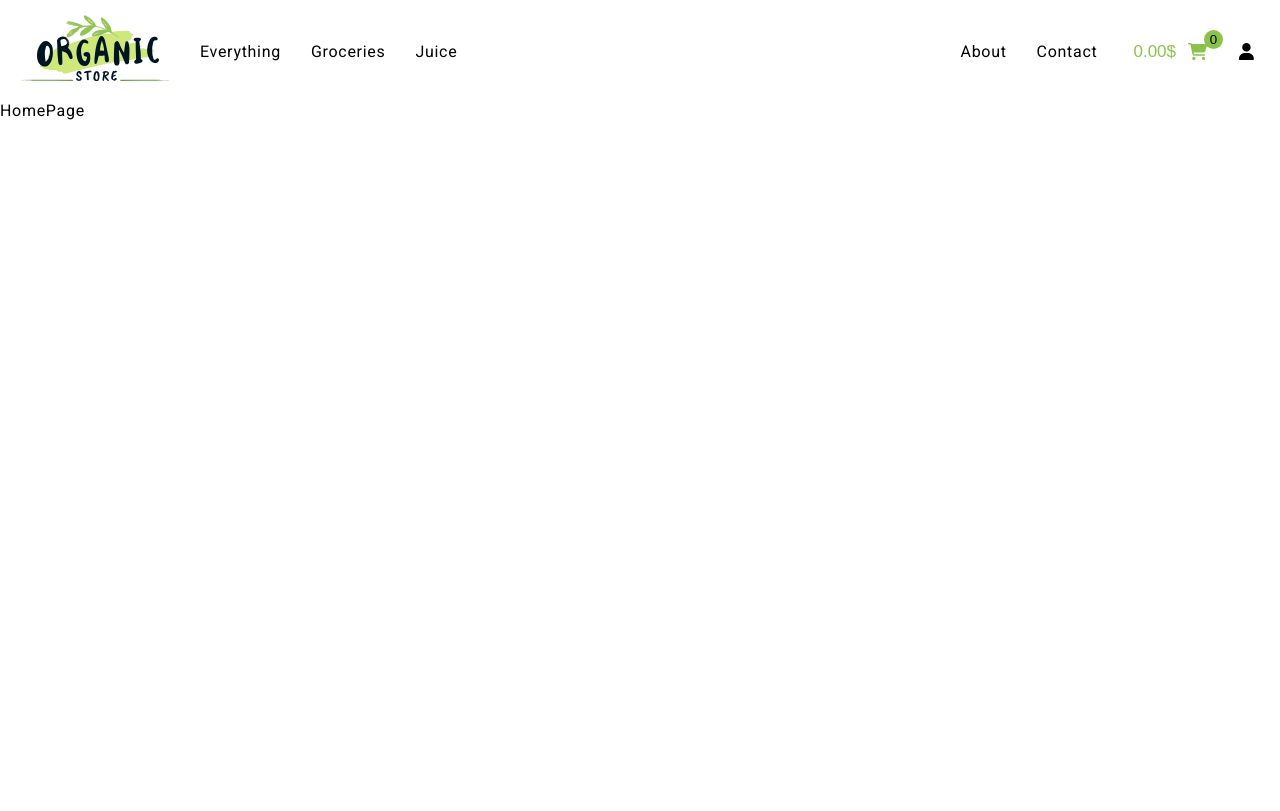
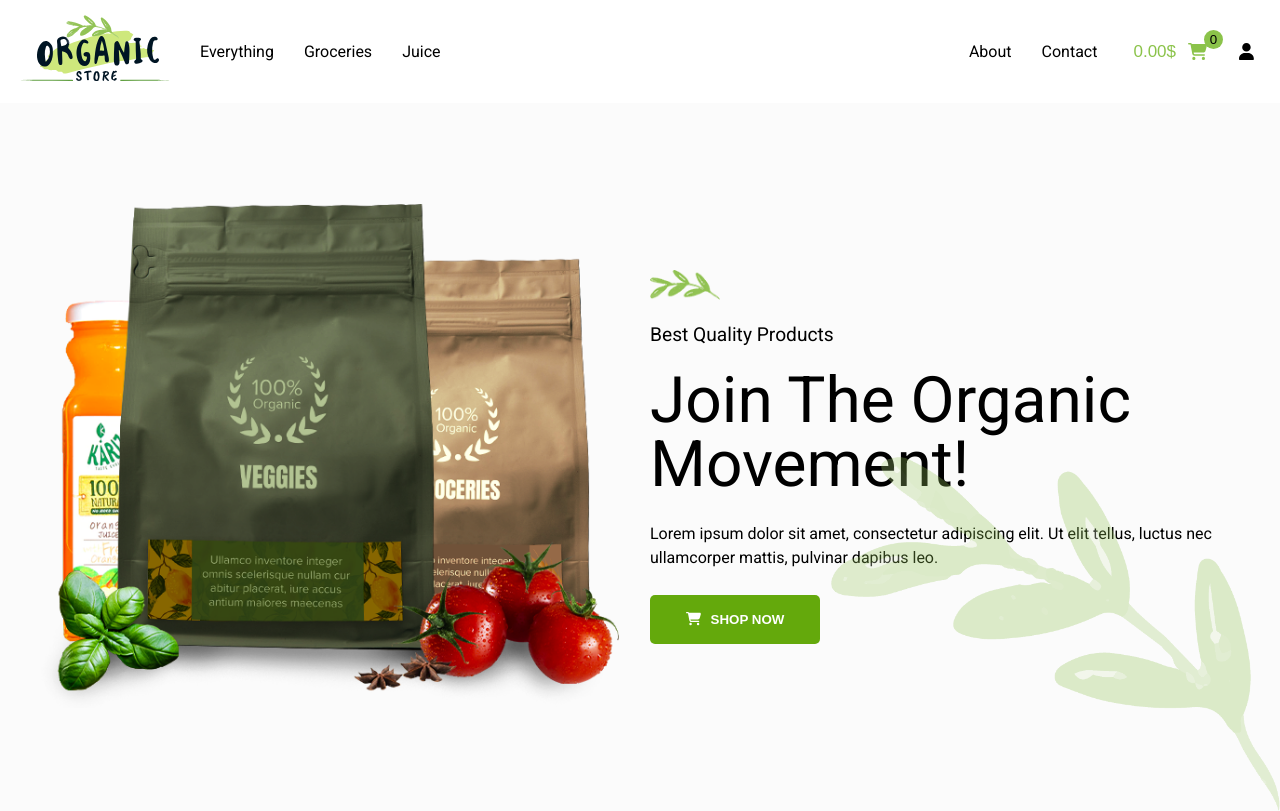
Before and after one commit to stjepanoviccc/organic-shop-ui, a React (Create React App) app: page / in a window 1280 px wide. Built offline with nearby package versions, Linux system fonts and the light colour scheme.

Commit message:
added hero section

```diff
--- a/src/Index.module.scss
+++ b/src/Index.module.scss
@@ -2,5 +2,4 @@
 
 body {
     font-family: 'Roboto', sans-serif;
-    letter-spacing: 0.7px;
 }
--- a/src/components/UI/GreenButton.js
+++ b/src/components/UI/GreenButton.js
@@ -1,10 +1,13 @@
 import styles from './GreenButton.module.scss';
 
-const GreenButton = ({children}) => {
+const GreenButton = (props) => {
+
     return (
-        <button className={styles.greenBtn}>
-            {children}
-        </button>
+        <div className={props.class && styles.btnHolder}>
+            <button className={styles.greenBtn}>
+                {props.children}
+            </button>
+        </div>
     )
 };
 
--- a/src/components/UI/GreenButton.module.scss
+++ b/src/components/UI/GreenButton.module.scss
@@ -1,11 +1,28 @@
 @import '../../scss/base/Colors.module.scss';
 
 .greenBtn {
+    display: flex;
+    justify-content: center;
+    gap: 10px;
     width: 100%;
-    padding: 15px 20px;
+    padding: 17px 20px;
     border-radius: 5px;
     text-transform: uppercase;
     background: $darkGreen;
     color: $white;
     font-weight: bold;
+    overflow-wrap: break-word;
+
+    &:hover {
+        transition: 300ms;
+        background: $green;
+    }
 }
+
+.greenBtnCartIcon {
+    color: red;
+}
+
+.btnHolder {
+    width: 170px;
+}
--- a/src/components/cart/Cart.module.scss
+++ b/src/components/cart/Cart.module.scss
@@ -20,8 +20,6 @@
     @media (min-width: 541px) and (max-width: 920px) {
         width: 70vw;
     }
-
-
 }
 
 .cart.active {
--- /dev/null
+++ b/src/components/home/hero/Hero.js
@@ -0,0 +1,34 @@
+import useCheckImagePath from '../../../custom_hooks/CheckImagePath';
+import GreenButton from '../../UI/GreenButton';
+import { FontAwesomeIcon } from '@fortawesome/react-fontawesome';
+import { faCartShopping } from '@fortawesome/free-solid-svg-icons';
+import styles from './Hero.module.scss';
+
+const Hero = () => {
+    const bgImage = useCheckImagePath(`${process.env.PUBLIC_URL}/static/media/leaves-free-img.png`, './static/media/organic-store-logo5.svg');
+    const smallLeafImage = useCheckImagePath(`${process.env.PUBLIC_URL}/static/media/logo-leaf-new.png`, './static/media/logo-leaf-new.png');
+    const heroImage = useCheckImagePath(`${process.env.PUBLIC_URL}/static/media/organic-products-hero.png`, './static/media/organic-products-hero.png')
+    return (
+        <section className={styles.heroSection}>
+            <div className={styles.mainWrap}>
+                <div className={styles.heroWrap}>
+                    <div className={styles.heroImageHolder}>
+                        <img className={styles.heroBgImage} src={bgImage} alt="bg-leaves-img" />
+                        <img className={styles.heroImage} src={heroImage} alt="organic-products-hero-img" />
+                    </div>
+                    <div className={styles.headingHolder}>
+                        <img className={styles.smallLeafImage} src={smallLeafImage} alt="small-leaf-img" />
+                        <h3 className={styles.subtitle}>Best Quality Products</h3>
+                        <h1 className={styles.title}>Join The Organic Movement!</h1>
+                        <p className={styles.text}>Lorem ipsum dolor sit amet, consectetur adipiscing elit. Ut elit tellus, luctus nec ullamcorper mattis, pulvinar dapibus leo.</p>
+                        <div className={styles.buttonHolder}>
+                            <GreenButton class="btnHolder"><FontAwesomeIcon icon={faCartShopping} className={styles.greenBtnCartIcon} />Shop Now</GreenButton>
+                        </div>
+                    </div>
+                </div>
+            </div>
+        </section>
+    )
+};
+
+export default Hero;
--- /dev/null
+++ b/src/components/home/hero/Hero.module.scss
@@ -0,0 +1,75 @@
+@import '../../../scss/base/Colors.module.scss';
+@import '../../../scss/components/Global.module.scss';
+
+.heroSection {
+    background: $light;
+    position: relative;
+    min-height: 80vh;
+}
+
+.heroBgImage {
+    pointer-events: none;
+    height: 50%;
+    position: absolute;
+    bottom: 0;
+    right: 0;
+    opacity: 0.3;
+    @media (min-width: 768px) and (max-width: 920px) {
+        height: 25%;
+        bottom: 100px;
+    }
+    @media(max-width: 768px) {
+        height: 12%;
+    }
+}
+
+.heroWrap {
+    display: flex;
+    gap: 20px;
+    padding: 100px 0;
+    @media (max-width: 768px) {
+        flex-direction: column-reverse;
+        gap: 80px;
+    }
+}
+
+.heroImageHolder {
+    margin: auto;
+    width: 100%;
+}
+
+.heroImage {
+    width: 100%;
+}
+
+.smallLeafImage {
+    width: 70px;
+    height: 30px;
+}
+
+.headingHolder {
+    display: flex;
+    flex-direction: column;
+    justify-content: center;
+    gap: 25px;
+    width: 100%;
+    @media (max-width: 768px) {
+        align-items: center;
+        text-align: center;
+    }
+}
+
+.subtitle {
+    font-size: 1.2rem;
+}
+
+.title {
+    font-size: 4rem;
+    @media (max-width: 920px) {
+        font-size: 2.5rem;
+    }
+}
+
+.text {
+    line-height: 1.5rem;
+}
--- a/src/pages/Home.js
+++ b/src/pages/Home.js
@@ -1,7 +1,9 @@
+import Hero from "../components/home/hero/Hero";
+
 const HomePage = () => {
     return (
         <>
-            <p>HomePage</p>
+            <Hero />
         </>
     )
 }
--- a/src/scss/base/Colors.module.scss
+++ b/src/scss/base/Colors.module.scss
@@ -2,3 +2,4 @@ $green: #8bc34a; // 139 195 74
 $darkGreen: #64A90C; // 100 169 12
 $white: #ffffff;
 $gray: #808080;
+$light: #FBFBFB;
--- /dev/null
+++ b/src/scss/components/Global.module.scss
@@ -0,0 +1,5 @@
+.mainWrap {
+	max-width: 1200px;
+	padding: 0 20px;
+	margin: 0 auto;
+}
```
Also changed, not shown: public/static/media/leaves-free-img.png (added).
